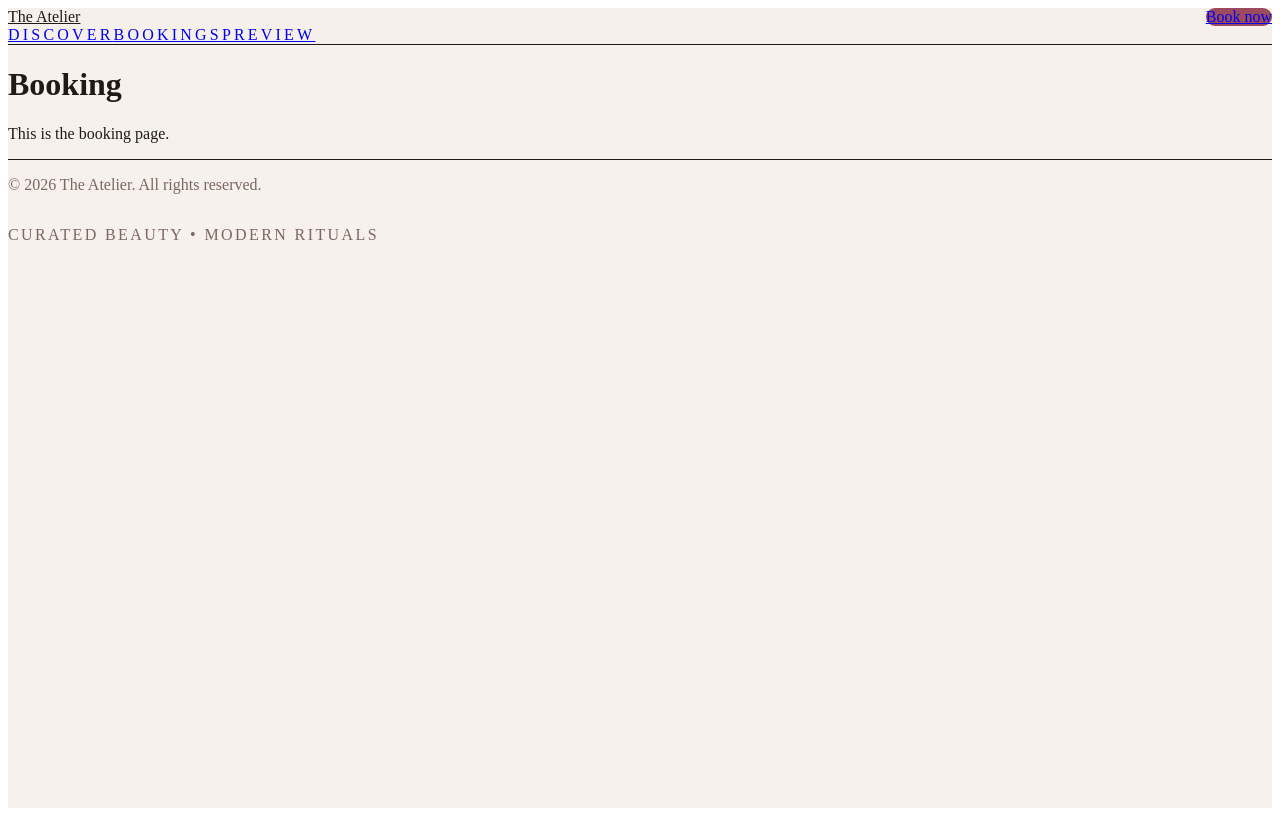
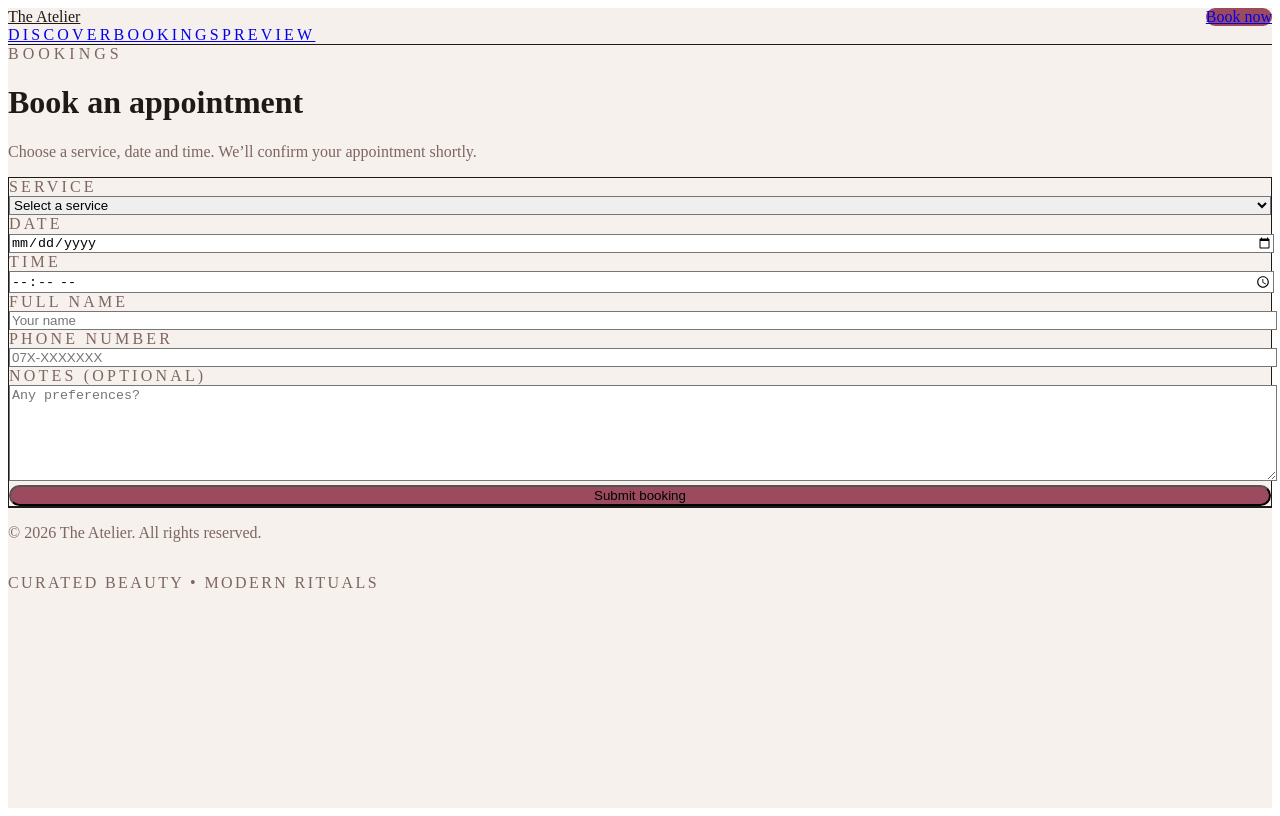
Before and after one commit to DiluTharushika/Salon-Appointment-System, a Next.js app in the folder frontend/: page /booking in a window 1280 px wide. Built offline with nearby package versions, Linux system fonts and the light colour scheme.

Commit message:
create format of pages

```diff
--- a/frontend/app/(public)/booking/page.tsx
+++ b/frontend/app/(public)/booking/page.tsx
@@ -1,8 +1,21 @@
+import { BookingForm } from "@/components/booking/BookingForm";
+
 export default function BookingPage() {
   return (
-    <div className="p-6">
-      <h1 className="text-3xl font-bold">Booking</h1>
-      <p className="mt-2 text-gray-600">This is the booking page.</p>
+    <div className="max-w-2xl space-y-8">
+      <header className="space-y-2">
+        <div className="text-xs uppercase tracking-[0.25em] text-[#7C6660]">
+          Bookings
+        </div>
+        <h1 className="font-serif text-3xl md:text-4xl text-[#201A17]">
+          Book an appointment
+        </h1>
+        <p className="text-sm text-[#7C6660]">
+          Choose a service, date and time. We’ll confirm your appointment shortly.
+        </p>
+      </header>
+
+      <BookingForm />
     </div>
   );
 }
--- a/frontend/app/(public)/services/page.tsx
+++ b/frontend/app/(public)/services/page.tsx
@@ -1,8 +1,53 @@
+import { ServiceCard } from "@/components/services/ServiceCard";
+
+const demoServices = [
+  {
+    name: "Hair Artistry",
+    description: "From editorial cuts to bespoke balayage, redefine your crown.",
+    price: 40,
+    duration: 45,
+  },
+  {
+    name: "Skin Rituals",
+    description: "Glow-focused facial treatments tailored to your skin type.",
+    price: 60,
+    duration: 60,
+  },
+  {
+    name: "Nail Studio",
+    description: "Minimal, modern manicures with careful attention to detail.",
+    price: 25,
+    duration: 30,
+  },
+  {
+    name: "Soul & Wellness",
+    description: "Relaxing spa rituals designed to reset and restore.",
+    price: 70,
+    duration: 75,
+  },
+];
+
 export default function ServicesPage() {
   return (
-    <div className="p-6">
-      <h1 className="text-3xl font-bold">Services</h1>
-      <p className="mt-2 text-gray-600">This is the services page.</p>
+    <div className="space-y-8">
+      <header className="space-y-2">
+        <div className="text-xs uppercase tracking-[0.25em] text-[#7C6660]">
+          Curated Services
+        </div>
+        <h1 className="font-serif text-3xl md:text-4xl text-[#201A17]">
+          Discover our service menu
+        </h1>
+        <p className="max-w-2xl text-sm text-[#7C6660]">
+          Explore our curated treatments designed for modern beauty. Select a
+          service and book your appointment in minutes.
+        </p>
+      </header>
+
+      <div className="grid gap-4 md:grid-cols-2">
+        {demoServices.map((s) => (
+          <ServiceCard key={s.name} {...s} />
+        ))}
+      </div>
     </div>
   );
 }
--- a/frontend/components/booking/BookingForm.tsx
+++ b/frontend/components/booking/BookingForm.tsx
@@ -2,58 +2,74 @@
 
 import { useState } from "react";
 
-const services = [
-  { id: 1, name: "Women’s Haircut" },
-  { id: 2, name: "Men’s Haircut" },
-  { id: 3, name: "Hair Color" },
+type ServiceOption = { id: number; name: string };
+
+const demoServices: ServiceOption[] = [
+  { id: 1, name: "Hair Artistry" },
+  { id: 2, name: "Skin Rituals" },
+  { id: 3, name: "Nail Studio" },
+  { id: 4, name: "Soul & Wellness" },
 ];
 
 export function BookingForm() {
   const [serviceId, setServiceId] = useState<number | "">("");
   const [date, setDate] = useState("");
   const [time, setTime] = useState("");
-  const [name, setName] = useState("");
+  const [fullName, setFullName] = useState("");
   const [phone, setPhone] = useState("");
+  const [notes, setNotes] = useState("");
   const [message, setMessage] = useState<string | null>(null);
 
   function onSubmit(e: React.FormEvent) {
     e.preventDefault();
-    setMessage("Booking submitted (demo). Next step: connect to backend.");
+    setMessage("Booking submitted (demo). Next: connect to backend.");
   }
 
   return (
-    <form onSubmit={onSubmit} className="space-y-4 rounded-3xl border bg-white p-6 shadow-sm">
+    <form
+      onSubmit={onSubmit}
+      className="space-y-5 rounded-3xl border border-black/5 bg-white p-6 shadow-sm"
+    >
       <div className="space-y-1">
-        <label className="text-xs text-gray-600">Service</label>
+        <label className="text-xs uppercase tracking-[0.2em] text-[#7C6660]">
+          Service
+        </label>
         <select
-          className="w-full rounded-xl border px-3 py-2 text-sm"
+          className="w-full rounded-2xl border border-black/10 px-4 py-3 text-sm outline-none focus:ring-2 focus:ring-[#9C4A5E]/30"
           value={serviceId}
           onChange={(e) => setServiceId(e.target.value ? Number(e.target.value) : "")}
           required
         >
           <option value="">Select a service</option>
-          {services.map((s) => (
-            <option key={s.id} value={s.id}>{s.name}</option>
+          {demoServices.map((s) => (
+            <option key={s.id} value={s.id}>
+              {s.name}
+            </option>
           ))}
         </select>
       </div>
 
-      <div className="grid grid-cols-2 gap-3">
+      <div className="grid gap-4 md:grid-cols-2">
         <div className="space-y-1">
-          <label className="text-xs text-gray-600">Date</label>
+          <label className="text-xs uppercase tracking-[0.2em] text-[#7C6660]">
+            Date
+          </label>
           <input
             type="date"
-            className="w-full rounded-xl border px-3 py-2 text-sm"
+            className="w-full rounded-2xl border border-black/10 px-4 py-3 text-sm outline-none focus:ring-2 focus:ring-[#9C4A5E]/30"
             value={date}
             onChange={(e) => setDate(e.target.value)}
             required
           />
         </div>
+
         <div className="space-y-1">
-          <label className="text-xs text-gray-600">Time</label>
+          <label className="text-xs uppercase tracking-[0.2em] text-[#7C6660]">
+            Time
+          </label>
           <input
             type="time"
-            className="w-full rounded-xl border px-3 py-2 text-sm"
+            className="w-full rounded-2xl border border-black/10 px-4 py-3 text-sm outline-none focus:ring-2 focus:ring-[#9C4A5E]/30"
             value={time}
             onChange={(e) => setTime(e.target.value)}
             required
@@ -62,32 +78,48 @@ export function BookingForm() {
       </div>
 
       <div className="space-y-1">
-        <label className="text-xs text-gray-600">Your name</label>
+        <label className="text-xs uppercase tracking-[0.2em] text-[#7C6660]">
+          Full name
+        </label>
         <input
-          className="w-full rounded-xl border px-3 py-2 text-sm"
-          value={name}
-          onChange={(e) => setName(e.target.value)}
-          placeholder="Enter your name"
+          className="w-full rounded-2xl border border-black/10 px-4 py-3 text-sm outline-none focus:ring-2 focus:ring-[#9C4A5E]/30"
+          placeholder="Your name"
+          value={fullName}
+          onChange={(e) => setFullName(e.target.value)}
           required
         />
       </div>
 
       <div className="space-y-1">
-        <label className="text-xs text-gray-600">Phone number</label>
+        <label className="text-xs uppercase tracking-[0.2em] text-[#7C6660]">
+          Phone number
+        </label>
         <input
-          className="w-full rounded-xl border px-3 py-2 text-sm"
+          className="w-full rounded-2xl border border-black/10 px-4 py-3 text-sm outline-none focus:ring-2 focus:ring-[#9C4A5E]/30"
+          placeholder="07X-XXXXXXX"
           value={phone}
           onChange={(e) => setPhone(e.target.value)}
-          placeholder="07X-XXXXXXX"
           required
         />
       </div>
 
-      <button className="w-full rounded-full bg-rose-700 py-2 text-sm font-medium text-white hover:bg-rose-800">
+      <div className="space-y-1">
+        <label className="text-xs uppercase tracking-[0.2em] text-[#7C6660]">
+          Notes (optional)
+        </label>
+        <textarea
+          className="min-h-[90px] w-full rounded-2xl border border-black/10 px-4 py-3 text-sm outline-none focus:ring-2 focus:ring-[#9C4A5E]/30"
+          placeholder="Any preferences?"
+          value={notes}
+          onChange={(e) => setNotes(e.target.value)}
+        />
+      </div>
+
+      <button className="w-full rounded-full bg-[#9C4A5E] px-6 py-3 text-sm font-medium text-white hover:bg-[#8a3f52]">
         Submit booking
       </button>
 
-      {message && <p className="text-xs text-gray-600">{message}</p>}
+      {message && <p className="text-sm text-[#7C6660]">{message}</p>}
     </form>
   );
 }
--- a/frontend/components/services/ServiceCard.tsx
+++ b/frontend/components/services/ServiceCard.tsx
@@ -1,30 +1,36 @@
+import Link from "next/link";
+
 type Props = {
   name: string;
-  description?: string;
+  description?: string | null;
   price: number;
   duration: number; // minutes
 };
 
 export function ServiceCard({ name, description, price, duration }: Props) {
   return (
-    <div className="rounded-3xl border bg-white p-5 shadow-sm">
+    <div className="rounded-3xl border border-black/5 bg-white p-6 shadow-sm">
       <div className="flex items-start justify-between gap-6">
-        <div>
-          <h3 className="font-medium text-lg">{name}</h3>
+        <div className="space-y-2">
+          <h3 className="font-serif text-xl text-[#201A17]">{name}</h3>
           {description && (
-            <p className="mt-1 text-sm text-gray-600">{description}</p>
+            <p className="text-sm leading-relaxed text-[#7C6660]">
+              {description}
+            </p>
           )}
-          <p className="mt-2 text-xs text-gray-500">Duration: {duration} min</p>
+          <div className="text-xs uppercase tracking-[0.2em] text-[#7C6660]">
+            Duration: {duration} min
+          </div>
         </div>
 
         <div className="text-right">
-          <p className="text-lg font-semibold text-rose-700">${price}</p>
-          <a
+          <div className="text-lg font-semibold text-[#9C4A5E]">${price}</div>
+          <Link
             href="/booking"
-            className="mt-3 inline-block rounded-full border border-rose-700 px-4 py-1 text-xs font-medium text-rose-700 hover:bg-rose-50"
+            className="mt-3 inline-block rounded-full border border-[#9C4A5E] px-4 py-2 text-xs font-medium text-[#9C4A5E] hover:bg-[#9C4A5E]/10"
           >
             Book
-          </a>
+          </Link>
         </div>
       </div>
     </div>
```
